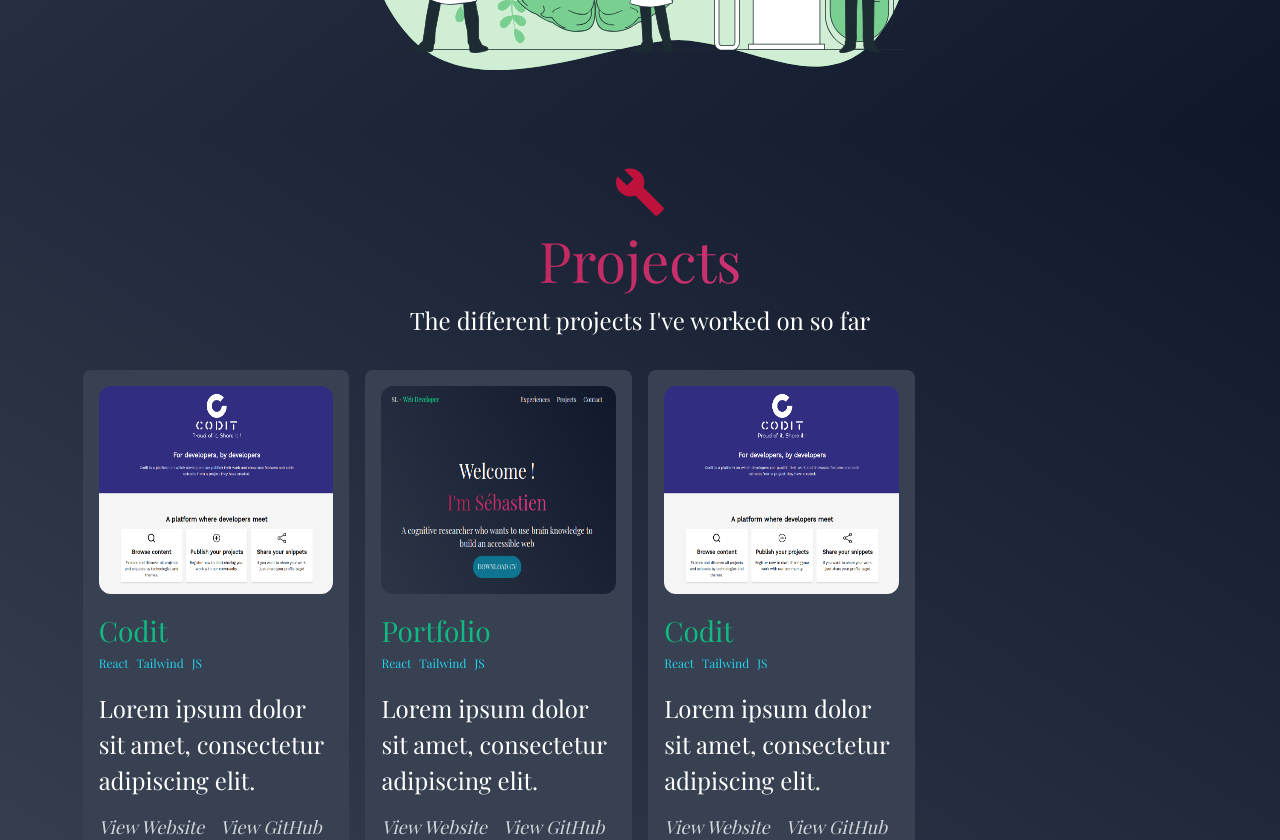
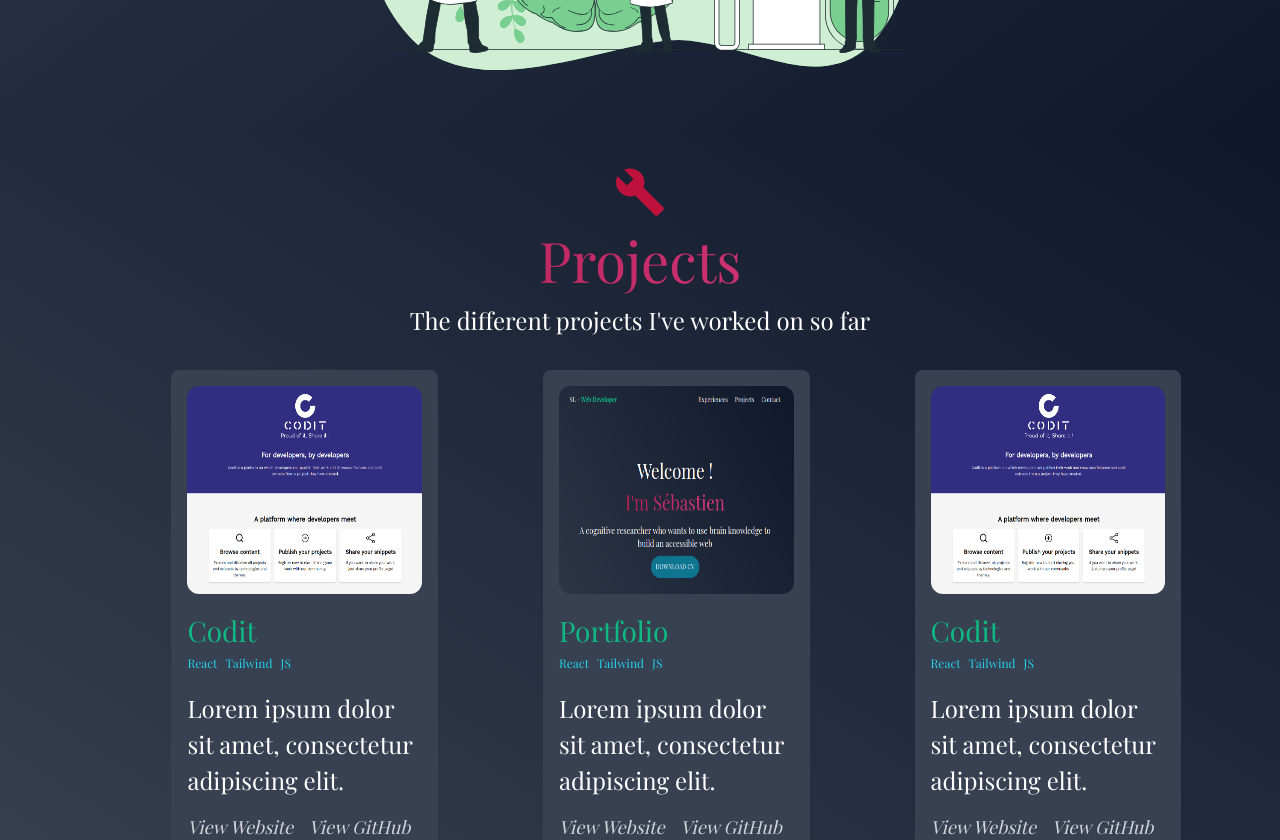
Before and after one commit to SebastienLaurentt/Portfolio-SL, a React (Vite) app: page / in a window 1280 px wide. Shown: the part 1960-2800 px from the top of the page. Built offline with nearby package versions, Linux system fonts and the light colour scheme.

Commit message:
section component created

```diff
--- /dev/null
+++ b/src/components/Section.tsx
@@ -0,0 +1,35 @@
+interface SectionProps {
+    id?: string;
+    heightScreen: boolean;
+    gradientToBl: boolean;
+    className?: string;
+    children: React.ReactNode;
+  }
+
+
+function Section ({
+    id,
+    heightScreen,
+    gradientToBl,
+    className,
+    children,
+    }: SectionProps) {
+
+    const isHeightScreen = heightScreen
+    ? 'min-h-screen'
+    : '';
+
+    const isGradientToBl = gradientToBl
+    ? 'bg-gradient-to-bl from-slate-900 to-gray-700'
+    : 'bg-gradient-to-tl from-slate-900 to-gray-700';
+
+
+    return(
+        <section id= {`${id}`} className= {` ${isHeightScreen} ${isGradientToBl} ${className} p-8`}>
+            <>{children}</>
+        </section>
+
+    )
+}
+
+export default Section;
--- a/src/sections/Contact.tsx
+++ b/src/sections/Contact.tsx
@@ -3,10 +3,11 @@ import { SiMinutemailer } from 'react-icons/si';
 import { ImLocation2 } from 'react-icons/im'
 import { GrMail } from 'react-icons/gr'
 import SectionHeader from '../components/SectionHeader';
+import Section from '../components/Section';
 
 function Contact () {
     return (
-    <section id="contact" className="bg-gradient-to-tl from-slate-900 to-gray-700 p-8">
+      <Section id ="contact" heightScreen={false} gradientToBl={false}>
         <div>
           <SiMinutemailer size={52} className="mx-auto text-rose-700" />
           <SectionHeader
@@ -62,7 +63,7 @@ function Contact () {
           </form>
         </div>
 
-    </section>
+    </Section>
     );
   }
 export default Contact;
--- a/src/sections/Experiences.tsx
+++ b/src/sections/Experiences.tsx
@@ -5,6 +5,7 @@ import computerlogo from '../assets/computerLogo.svg';
 
 import { MdSchool } from 'react-icons/md';
 import SectionHeader from '../components/SectionHeader';
+import Section from '../components/Section';
 
 
 function Experiences() {
@@ -52,7 +53,7 @@ function Experiences() {
   }
 
   return (
-    <section id="experiences" className="bg-gradient-to-tl from-slate-900 to-gray-700 min-h-screen p-8">
+    <Section id ="experiences" heightScreen={true} gradientToBl={false}>
       <MdSchool size={52} className="mx-auto text-rose-700" />
       <SectionHeader
         sectionTitle="Experience"
@@ -96,7 +97,7 @@ function Experiences() {
       <section className="p-4 md:p-8  w-full text-center mt-4 flex flex-col">
         {sectionContent}
       </section>
-    </section>
+    </Section>
   );
 }
 
--- a/src/sections/Home.tsx
+++ b/src/sections/Home.tsx
@@ -3,6 +3,7 @@ import Header from '../components/Header';
 import CvFile from '../assets/CV.pdf'
 import deskLogo from '../assets/deskLogo.svg';
 import { MdKeyboardDoubleArrowDown } from 'react-icons/md';
+import Section from '../components/Section';
 
 
 
@@ -10,7 +11,7 @@ import { MdKeyboardDoubleArrowDown } from 'react-icons/md';
 function Home() {
   return (
 
-    <section className="bg-gradient-to-bl from-slate-900 to-gray-700 min-h-screen p-8">
+    <Section heightScreen={true} gradientToBl={true}>
       <Header />
       <div className="p-4 md:p-8">
         <div className=" w-full text-center mt-20 mb-8 md:mb-16">
@@ -40,7 +41,7 @@ function Home() {
           <MdKeyboardDoubleArrowDown size={28} />
         </div>
       </div>
-    </section>
+    </Section>
   );
 }
 export default Home;
--- a/src/sections/Projects.tsx
+++ b/src/sections/Projects.tsx
@@ -5,11 +5,12 @@ import { SwiperSlide } from 'swiper/react';
 
 import { MdBuild } from 'react-icons/md';
 import SectionHeader from '../components/SectionHeader';
+import Section from '../components/Section';
 
 
 function Projects () {
     return (
-    <section id="projects" className="bg-gradient-to-bl from-slate-900 to-gray-700 p-8">
+        <Section id ="projects" heightScreen={false} gradientToBl={true}>
         <MdBuild size={52} className="mx-auto text-rose-700" />
         <SectionHeader
             sectionTitle="Projects"
@@ -18,7 +19,7 @@ function Projects () {
         <Carousel>
             {data.map((value) => {
                 return (
-                <SwiperSlide className="mb-12" key={value.id}>
+                <SwiperSlide className="mb-12 mx-auto" key={value.id}>
                     <Card
                     key={value.id}
                     mainImage={value.mainImage}
@@ -34,7 +35,7 @@ function Projects () {
         </Carousel>
         {/* </div> */}
 
-    </section>
+    </Section>
     );
   }
 export default Projects;
```
